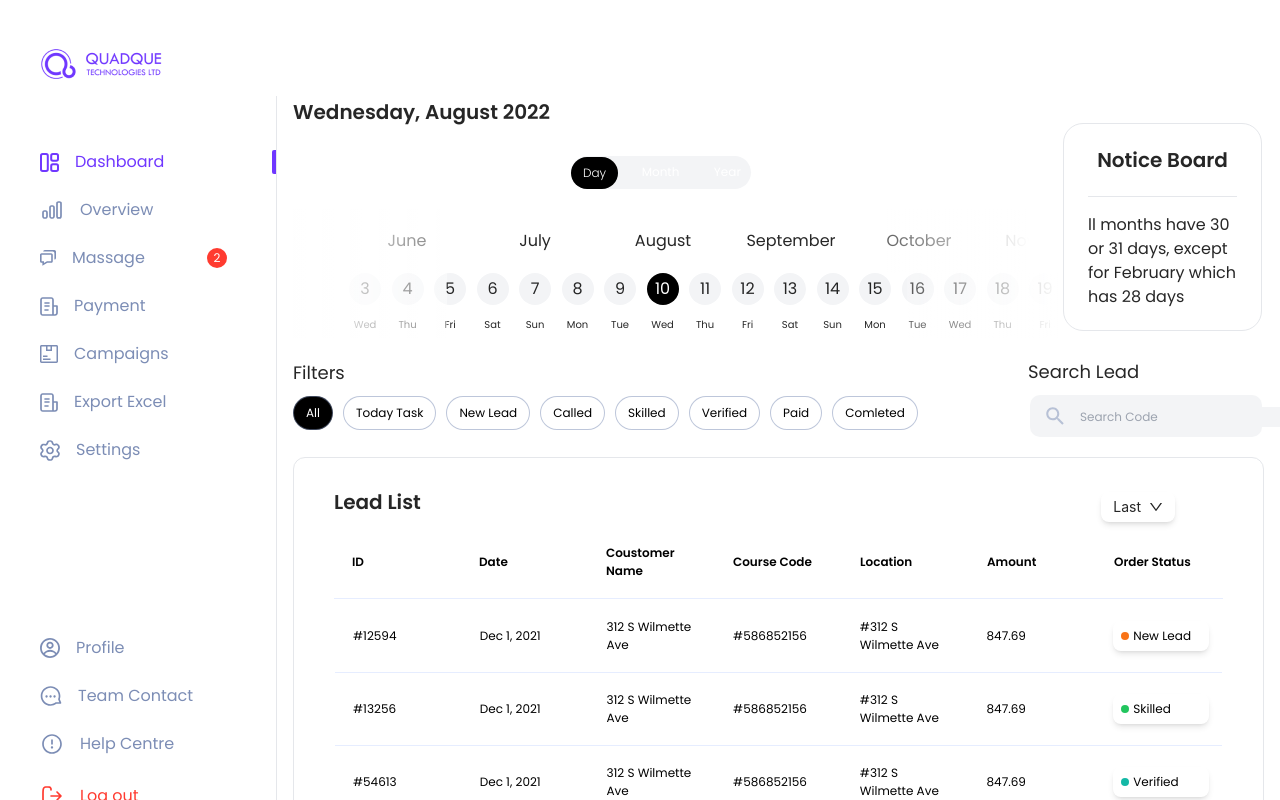
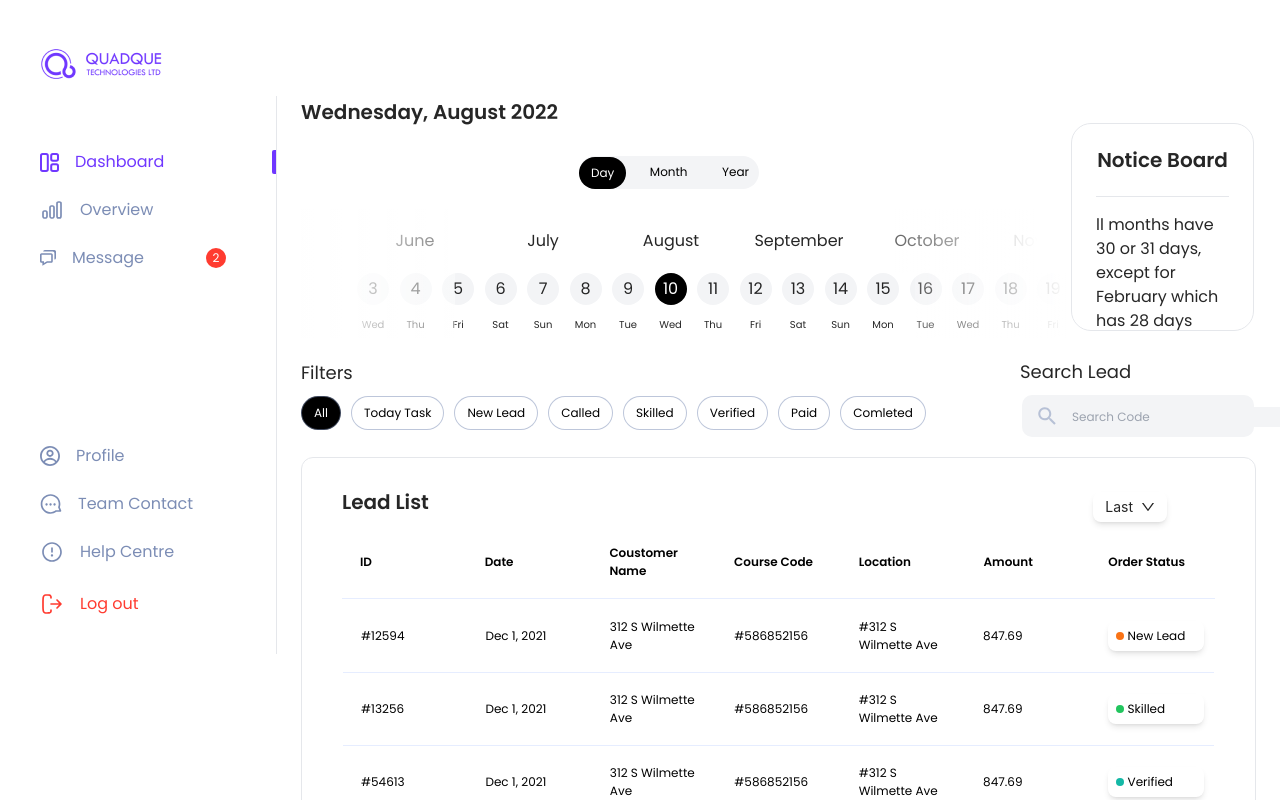
Before and after one commit to mhmalvi/nexus-crm-client, a React (Create React App) app: page / in a window 1280 px wide. Shown: the top 800 px of the page. Built offline with nearby package versions, Linux system fonts and the light colour scheme.

Commit message:
refactor: message box updated

```diff
--- a/src/Components/Shared/Icons.jsx
+++ b/src/Components/Shared/Icons.jsx
@@ -13,6 +13,7 @@ import { ReactComponent as Info } from "../../assets/Icons/info.svg";
 import { ReactComponent as LogOut } from "../../assets/Icons/logout.svg";
 import { ReactComponent as Search } from "../../assets/Icons/Search-Icon.svg";
 import { ReactComponent as Send } from "../../assets/Icons/Send.svg";
+import { ReactComponent as Read } from "../../assets/Icons/read-icon.svg";
 
 const Icons = {
   CompanyLogo,
@@ -30,6 +31,7 @@ const Icons = {
   LogOut,
   Search,
   Send,
+  Read,
 };
 
 export default Icons;
--- a/src/Components/Shared/Sidebar.jsx
+++ b/src/Components/Shared/Sidebar.jsx
@@ -2,82 +2,180 @@ import React from "react";
 import QQLogo from "../../assets/Images/QQ.png";
 import Icons from "./Icons";
 
-const Sidebar = ({ active, setActive, Items, Items2 }) => {
+const Sidebar = ({
+  active,
+  setActive,
+  Items,
+  Items2,
+  toggleMessage,
+  setToggleMessage,
+}) => {
   // const [active, setActive] = useState();
+
+  const Itemss = [
+    {
+      key: "1",
+      name: "dashboard",
+      icon: <Icons.Dashboard />,
+      label: "Dashboard",
+      //component: <Dashboard />,
+      count: 0,
+    },
+    {
+      key: "2",
+      name: "overview",
+      icon: <Icons.Chart />,
+      label: "Overview",
+      //component: <PaymentStatus />,
+      count: 0,
+    },
+    {
+      key: "3",
+      name: "massage",
+      icon: <Icons.Message />,
+      label: "Massage",
+      //component: <></>,
+      count: 2,
+    },
+    {
+      key: "4",
+      name: "payment",
+      icon: <Icons.Payment />,
+      label: "Payment",
+      //component: <Dashboard />,
+      count: 0,
+    },
+    {
+      key: "5",
+      name: "campaigns",
+      icon: <Icons.Campaigns />,
+      label: "Campaigns",
+      //component: <Dashboard />,
+      count: 0,
+    },
+    {
+      key: "6",
+      name: "export-excel",
+      icon: <Icons.Payment />,
+      label: "Export Excel",
+      //component: <Dashboard />,
+      count: 0,
+    },
+    {
+      key: "7",
+      name: "settings",
+      icon: <Icons.Settings />,
+      label: "Settings",
+      //component: <Dashboard />,
+      count: 0,
+    },
+  ];
 
   return (
     <div
-      className="bg-white"
+      className='bg-white'
       style={{
         width: "277px",
       }}
     >
-      <div className="ml-10">
-        <div className="pb-4 pt-12">
-          <img src={QQLogo} alt="" />
+      <div className='ml-10'>
+        <div className='pb-4 pt-12'>
+          <img src={QQLogo} alt='' />
         </div>
-        <div className="border-r pt-8 pb-4">
+        <div className='border-r pt-8 pb-4'>
           <div>
-            {Items.map((item) => (
+            <div
+              className='flex items-center text-base cursor-pointer my-5 py-0.5'
+              style={{
+                color: `${active === "dashboard" ? "#7037FF" : "#7C8DB5"}`,
+              }}
+              onClick={() => setActive("dashboard")}
+            >
+              <Icons.Dashboard />
+              <span className='ml-4 leading-6 font-medium font-poppins'>
+                Dashboard
+              </span>
+              {active === "dashboard" && (
+                <div className='ml-auto active-option'>|</div>
+              )}
+            </div>
+          </div>
+          <div>
+            <div
+              className='flex items-center text-base cursor-pointer my-5 py-0.5'
+              style={{
+                color: `${active === "overview" ? "#7037FF" : "#7C8DB5"}`,
+              }}
+              onClick={() => setActive("overview")}
+            >
+              <Icons.Chart />
+              <span className='ml-4 leading-6 font-medium font-poppins'>
+                Overview
+              </span>
+              {active === "overview" && (
+                <div className='ml-auto active-option'>|</div>
+              )}
+            </div>
+          </div>
+
+          <div>
+            <div
+              className='flex items-center text-base cursor-pointer my-5 py-0.5'
+              style={{
+                color: `${toggleMessage ? "#7037FF" : "#7C8DB5"}`,
+              }}
+              onClick={(e) => {
+                // setActive("");
+                setToggleMessage(!toggleMessage);
+                e.stopPropagation();
+              }}
+            >
+              <Icons.Message />
+              <span className='ml-4 leading-6 font-medium font-poppins'>
+                Message
+              </span>
+              <div className='flex justify-center items-center'>
+                <div
+                  className='w-5 py-0.5 text-center ml-15.5 rounded-full text-white text-xs font-poppins'
+                  style={{
+                    background: "#FF3B30",
+                  }}
+                >
+                  2
+                </div>
+              </div>
+              {toggleMessage && <div className='ml-auto active-option'>|</div>}
+            </div>
+          </div>
+
+          <div className='mt-36 pt-1.5'>
+            {Items2.map((item) => (
               <div
                 key={item.key}
-                className="flex items-center text-base cursor-pointer my-5 py-0.5"
+                className='flex items-center text-base cursor-pointer my-5 py-0.5'
                 style={{
                   color: `${active === item.name ? "#7037FF" : "#7C8DB5"}`,
                 }}
                 onClick={() => setActive(item.name)}
               >
                 {item.icon}
-                <span className="ml-4 leading-6 font-medium font-poppins">
-                  {item.label}
-                </span>
-                {item.count > 0 && (
-                  <div className="flex justify-center items-center">
-                    <div
-                      className="w-5 py-0.5 text-center ml-15.5 rounded-full text-white text-xs font-poppins"
-                      style={{
-                        background: "#FF3B30",
-                      }}
-                    >
-                      {item.count}
-                    </div>
-                  </div>
-                )}
-                {active === item.name && (
-                  <div className="ml-auto active-option">|</div>
-                )}
-              </div>
-            ))}
-          </div>
-
-          <div className="mt-36 pt-1.5">
-            {Items2.map((item) => (
-              <div
-                key={item.key}
-                className="flex items-center text-base cursor-pointer my-5 py-0.5"
-                style={{
-                  color: `${active === item.name ? "#7037FF" : "#7C8DB5"}`,
-                }}
-                onClick={() => setActive(item.name)}
-              >
-                {item.icon}
-                <span className="ml-4 leading-6 font-medium font-poppins">
+                <span className='ml-4 leading-6 font-medium font-poppins'>
                   {item.label}
                 </span>
                 {active === item.name && (
-                  <div className="ml-auto active-option">|</div>
+                  <div className='ml-auto active-option'>|</div>
                 )}
               </div>
             ))}
 
             <div
-              className="flex items-center text-base cursor-pointer my-4 py-1.5"
+              className='flex items-center text-base cursor-pointer my-4 py-1.5'
               style={{
                 color: "#FF3B30",
               }}
             >
               <Icons.LogOut />
-              <span className="ml-4 leading-6 font-medium font-poppins">
+              <span className='ml-4 leading-6 font-medium font-poppins'>
                 Log out
               </span>
             </div>
--- a/src/Pages/Dashborad/Calendar.jsx
+++ b/src/Pages/Dashborad/Calendar.jsx
@@ -91,12 +91,12 @@ const Calendar = () => {
   }
 
   const dayMenu = (
-    <Menu className="grid grid-cols-4 gap-2" items={dayPickerDays} />
+    <Menu className='grid grid-cols-4 gap-2' items={dayPickerDays} />
   );
 
   return (
     <div
-      className="flex justify-between items-center"
+      className='flex justify-between items-center'
       onClick={() => {
         setMonthPicker(false);
         setYearPicker(false);
@@ -104,23 +104,23 @@ const Calendar = () => {
     >
       <div>
         <div>
-          <h1 className="text-xl font-semibold mb-7 leading-8 font-poppins">
+          <h1 className='text-xl font-semibold mb-7 leading-8 font-poppins'>
             {weekDays[dayjs().day()]}, {datesInMonth[dayjs().month()].month}{" "}
             2022
           </h1>
         </div>
         <div
-          className="flex justify-center items-center"
+          className='flex justify-center items-center'
           style={{
             width: "46rem",
           }}
         >
-          <div className="flex items-center rounded-full bg-gray-100 mb-5">
+          <div className='flex items-center rounded-full bg-gray-100 mb-5'>
             <Dropdown overlay={dayMenu} trigger={["click"]}>
               <div
-                className={`px-3 py-2 text-xs leading-4 font-light font-poppins ${
-                  activeSection === "day" ? "bg-black" : "text-black"
-                } rounded-full text-white cursor-pointer`}
+                className={`px-3 py-2 text-xs leading-4 font-medium font-poppins ${
+                  activeSection === "day" ? "bg-black text-white" : "text-black"
+                } rounded-full cursor-pointer`}
                 onClick={() => setActiveSection("day")}
               >
                 {/* <a onClick={(e) => e.preventDefault()}> */}
@@ -142,19 +142,21 @@ const Calendar = () => {
                 e.stopPropagation();
               }}
             >
-              <div className="absolute top-0.5 left-0 w-17 h-full flex justify-center items-center">
+              <div className='absolute top-0.5 left-0 w-17 h-full flex justify-center items-center'>
                 <h1
-                  className={`text-white ${
-                    activeSection === "month" ? " text-white" : "text-black"
+                  className={`${
+                    activeSection === "month"
+                      ? " bg-black text-white"
+                      : "text-black"
                   }`}
                 >
                   Month
                 </h1>
               </div>
               <DatePicker
-                suffixIcon=""
-                className="custom-picker text-white"
-                picker="month"
+                suffixIcon=''
+                className='custom-picker text-white'
+                picker='month'
                 open={monthPicker}
                 bordered={false}
               />
@@ -162,7 +164,7 @@ const Calendar = () => {
             <div
               className={`relative px-3 py-2 text-xs leading-4 font-light font-poppins ${
                 activeSection === "year" ? "bg-black" : "text-black"
-              } rounded-full text-white cursor-pointer`}
+              } rounded-full cursor-pointer`}
               onClick={(e) => {
                 setActiveSection("year");
                 setMonthPicker(false);
@@ -170,9 +172,9 @@ const Calendar = () => {
                 e.stopPropagation();
               }}
             >
-              <div className="absolute top-0.5 -left-2.5 w-17 h-full flex justify-center items-center">
+              <div className='absolute top-0.5 -left-2.5 w-17 h-full flex justify-center items-center'>
                 <h1
-                  className={`text-white ${
+                  className={`${
                     activeSection === "year" ? " text-white" : "text-black"
                   }`}
                 >
@@ -180,9 +182,9 @@ const Calendar = () => {
                 </h1>
               </div>
               <DatePicker
-                suffixIcon=""
-                className="text-white"
-                picker="year"
+                suffixIcon=''
+                className='text-white'
+                picker='year'
                 open={yearPicker}
                 bordered={false}
               />
@@ -190,7 +192,7 @@ const Calendar = () => {
           </div>
         </div>
         <div
-          className="relative calender-carousel"
+          className='relative calender-carousel'
           style={{
             width: "46rem",
           }}
@@ -199,26 +201,26 @@ const Calendar = () => {
             {datesInMonth.map((date) => (
               <div
                 key={date.key}
-                className="py-5 cursor-pointer text-base font-normal leading-6 font-poppins "
+                className='py-5 cursor-pointer text-base font-normal leading-6 font-poppins '
                 onClick={() => handleMonths(date.key)}
               >
-                <h1 className="mb-0 text-center">{date.month}</h1>
+                <h1 className='mb-0 text-center'>{date.month}</h1>
               </div>
             ))}
           </Slider>
-          <div className="calendar-fader-left"></div>
-          <div className="calendar-fader-right"></div>
+          <div className='calendar-fader-left'></div>
+          <div className='calendar-fader-right'></div>
         </div>
         <div
-          className="relative"
+          className='relative'
           style={{
             width: "48rem",
           }}
         >
-          <div className="ml-14 mb-5">
-            <div className=" flex justify-between items-center">
+          <div className='ml-14 mb-5'>
+            <div className=' flex justify-between items-center'>
               {dates.map((i) => (
-                <div key={i} className="flex flex-col items-center">
+                <div key={i} className='flex flex-col items-center'>
                   <div
                     onClick={() => handleDates(i)}
                     className={`w-8 h-8 flex justify-center items-center rounded-full cursor-pointer ${
@@ -233,9 +235,9 @@ const Calendar = () => {
                       {i + 1}
                     </h1>
                   </div>
-                  <div className="mt-3">
+                  <div className='mt-3'>
                     <h1
-                      className="leading-4 font-normal font-poppins"
+                      className='leading-4 font-normal font-poppins'
                       style={{
                         fontSize: "10px",
                       }}
@@ -280,24 +282,24 @@ const Calendar = () => {
           )} */}
           </div>
 
-          <div className="calendar-fader-right"></div>
-          <div className="calendar-fader-left"></div>
+          <div className='calendar-fader-right'></div>
+          <div className='calendar-fader-left'></div>
         </div>
       </div>
 
       <div
-        className="w-84 h-52 mx-0.5 py-2.5 px-6 border"
+        className='w-84 h-52 mx-0.5 py-2.5 px-6 border'
         style={{
           borderRadius: "20px",
         }}
       >
-        <div className="py-2.5 border-b">
-          <h1 className="text-xl text-center font-semibold leading-8 font-poppins">
+        <div className='py-2.5 border-b'>
+          <h1 className='text-xl text-center font-semibold leading-8 font-poppins'>
             Notice Board
           </h1>
         </div>
         <div>
-          <p className="mt-4 text-base leading-6 font-medium font-poppins">
+          <p className='mt-4 text-base leading-6 font-medium font-poppins'>
             ll months have 30 or 31 days, except for February which has 28 days
           </p>
         </div>
--- a/src/Pages/Dashborad/index.jsx
+++ b/src/Pages/Dashborad/index.jsx
@@ -6,7 +6,7 @@ import Calendar from "./Calendar";
 
 const Dashboard = () => {
   return (
-    <div className="lg:mx-4 2xl:ml-10 2xl:mr-16 py-24">
+    <div className='lg:mx-6 2xl:ml-12 2xl:mr-16 py-24'>
       <Calendar />
       <Filters />
       <Table data={data} />
--- a/src/Pages/LandingPage/index.jsx
+++ b/src/Pages/LandingPage/index.jsx
@@ -7,6 +7,7 @@ import PaymentStatus from "../PaymentStatus";
 
 const LandingPage = () => {
   const [active, setActive] = useState("dashboard");
+  const [toggleMessage, setToggleMessage] = useState(false);
 
   const Items = [
     {
@@ -25,14 +26,14 @@ const LandingPage = () => {
       component: <PaymentStatus />,
       count: 0,
     },
-    {
-      key: "3",
-      name: "massage",
-      icon: <Icons.Message />,
-      label: "Massage",
-      component: <Messages />,
-      count: 2,
-    },
+    // {
+    //   key: "3",
+    //   name: "",
+    //   icon: <Icons.Message />,
+    //   label: "Massage",
+    //   component: <></>,
+    //   count: 2,
+    // },
     {
       key: "4",
       name: "payment",
@@ -95,17 +96,22 @@ const LandingPage = () => {
   ];
 
   return (
-    <div className="flex justify-start items-start">
-      <div className="fixed top-0 left-0">
+    <div
+      className='flex justify-start items-start'
+      onClick={() => setToggleMessage(false)}
+    >
+      <div className='fixed top-0 left-0'>
         <Sidebar
           Items={Items}
           Items2={Items2}
           active={active}
           setActive={setActive}
+          toggleMessage={toggleMessage}
+          setToggleMessage={setToggleMessage}
         />
       </div>
       <div
-        className="ml-auto"
+        className='relative ml-auto'
         style={{
           width: "calc(100vw - 277px)",
         }}
@@ -114,6 +120,12 @@ const LandingPage = () => {
           <div key={c.key}>{c.component}</div>
         ))}
       </div>
+      {toggleMessage && (
+        <Messages
+          toggleMessage={toggleMessage}
+          setToggleMessage={setToggleMessage}
+        />
+      )}
     </div>
   );
 };
```
Also changed, not shown: src/Pages/Messages/index.jsx (+73 -4 lines), src/Pages/Messages/messages.json (added, +37 -0 lines), src/App.jsx (renamed from src/App.js), src/assets/Icons/read-icon.svg (added).
